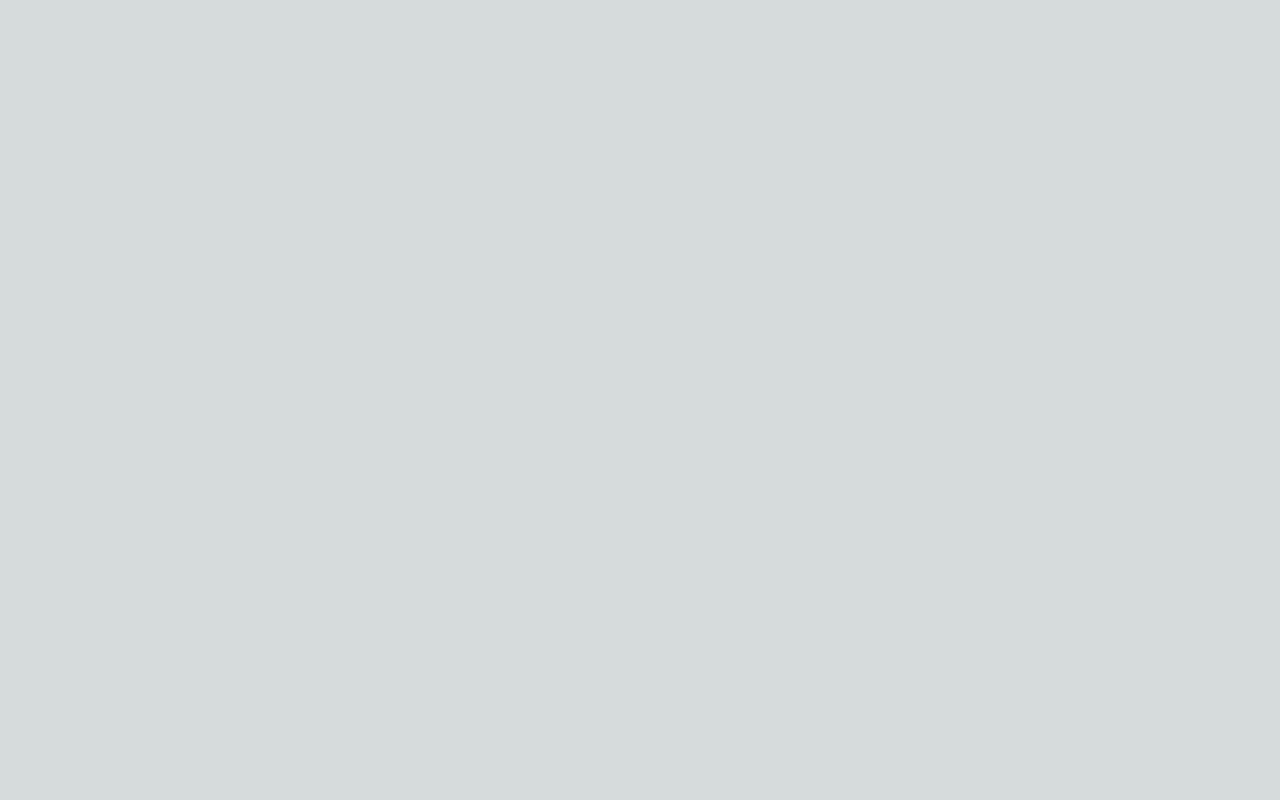
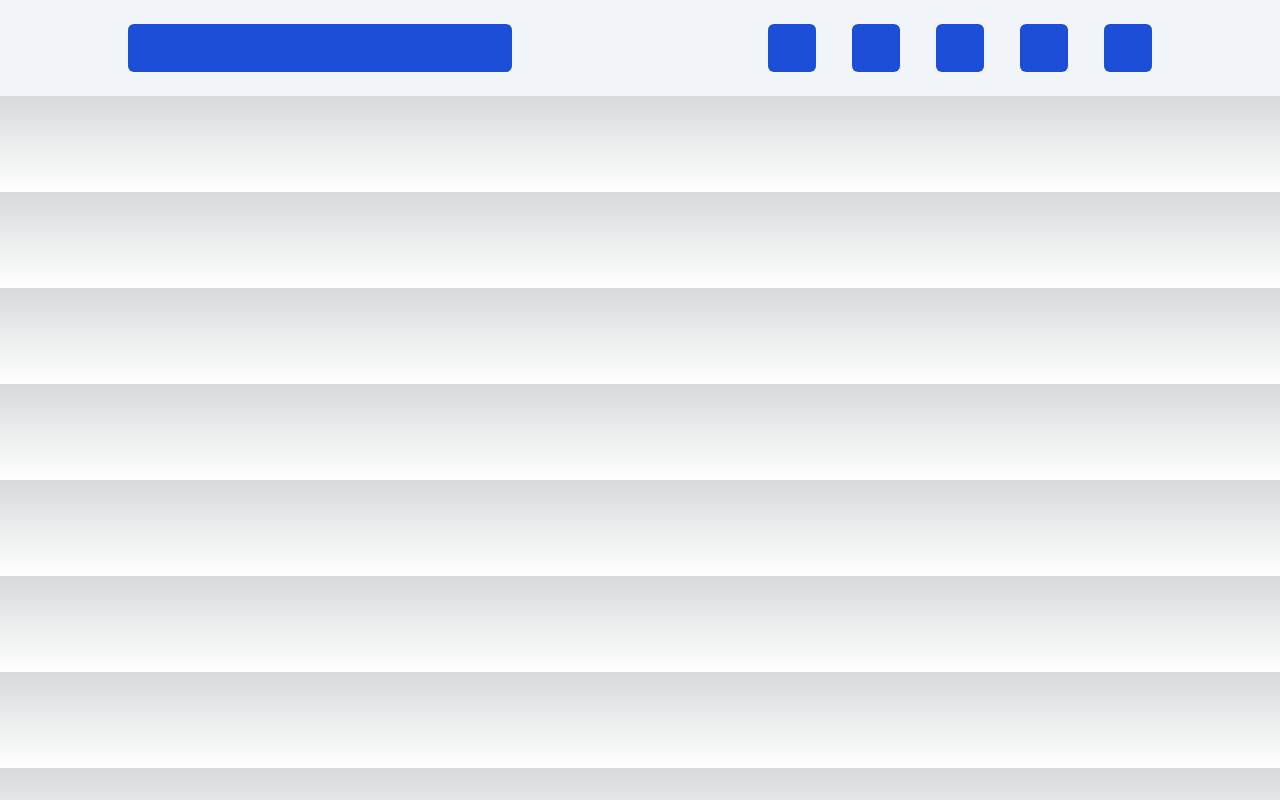
Before and after one commit to felipeFransa/lost-and-found, a Next.js app: page / in a window 1280 px wide. Built offline with nearby package versions, Linux system fonts and the light colour scheme.

Commit message:
header structure

```diff
--- a/src/app/components/Header.tsx
+++ b/src/app/components/Header.tsx
@@ -1,5 +1,14 @@
-const Header = () => {
+export const Header = () => {
     return (
-        <div></div>
+        <div className="w-full h-24 flex justify-around items-center bg-slate-100">
+            <div className="w-96 h-12 bg-blue-700 rounded-md"></div>
+            <div className="w-96 flex justify-between">
+                <div className="w-12 h-12 bg-blue-700 rounded-md"></div>
+                <div className="w-12 h-12 bg-blue-700 rounded-md"></div>
+                <div className="w-12 h-12 bg-blue-700 rounded-md"></div>
+                <div className="w-12 h-12 bg-blue-700 rounded-md"></div>
+                <div className="w-12 h-12 bg-blue-700 rounded-md"></div>
+            </div>
+        </div>
     )
 }
--- a/src/app/page.tsx
+++ b/src/app/page.tsx
@@ -1,6 +1,8 @@
-
+import { Header } from "@/app/components/Header"
 export default function Home() {
   return (
-    <div></div>
+    <div>
+      <Header />
+    </div>
   );
 }
```
